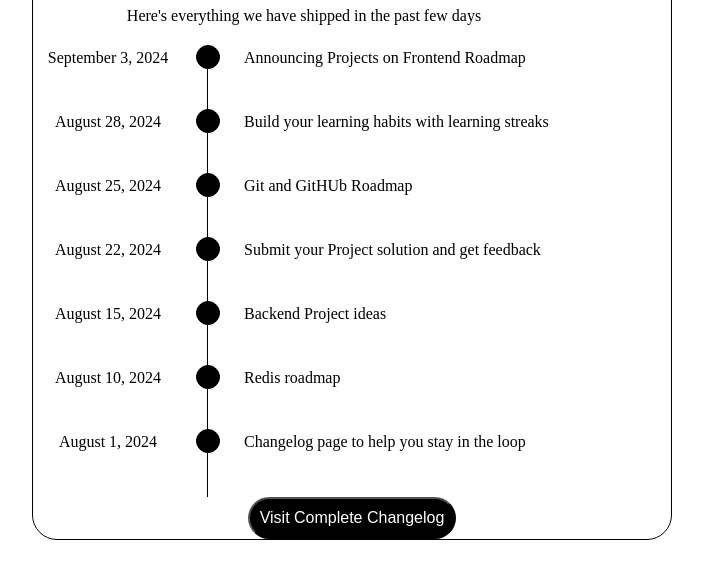
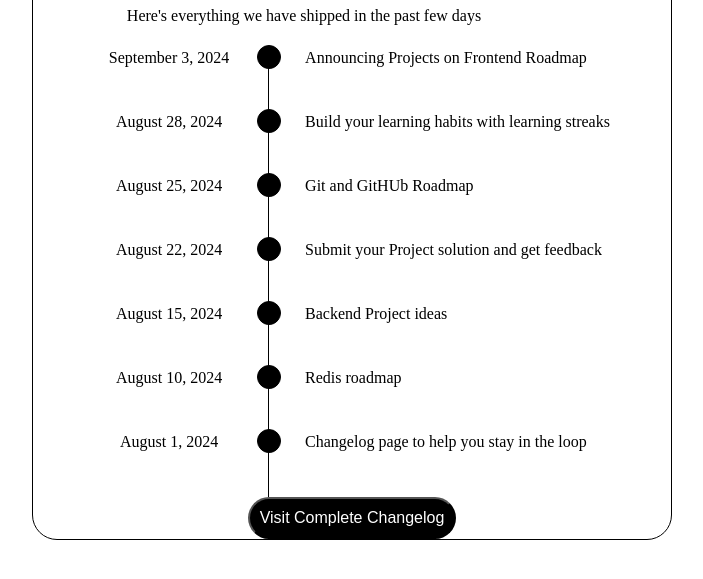
Before and after one commit to lubabashaik/reesumeee, a plain HTML site: page index.html in a window 1280 px wide. Shown: the part 79-658 px from the top of the page, without its empty margins (0-703 px from the left). Drawn offline with Linux system fonts and the light colour scheme.

Commit message:
in css layout

```diff
--- a/index.css
+++ b/index.css
@@ -29,7 +29,11 @@ body {
 
 
 
-
+.parent {
+  display: flex;
+  justify-content: center;
+  align-items: center;
+}
 
 
 
@@ -80,6 +84,7 @@ p{
   font-size: 16px;
   color: white;
   padding: 10px;
+  justify-content: center;
 
 
 }
--- a/index.html
+++ b/index.html
@@ -19,6 +19,8 @@
             <h1>Changelog</h1>
             <p>Here's everything we have shipped in the past few days </p>
         </div>
+
+        <div class="parent">
         <div class="timeline-container">
             <div class="timeline">
                 <p class="leftcol">September 3, 2024</p>
@@ -76,6 +78,11 @@
                 <p>Changelog page to help you stay in the loop</p>
             </div>
         </div>
+    </div>
+
+
+
+
         <div class="footer">
             <button type="button">Visit Complete Changelog </button>
         </div>
```
